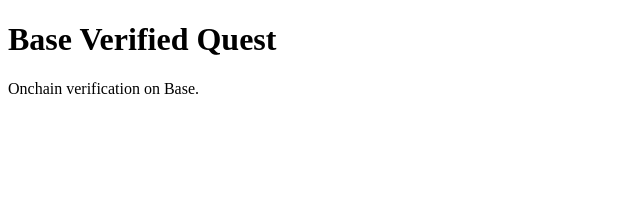
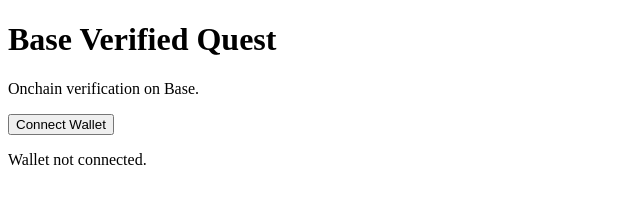
Before and after one commit to WinImpala67/base-verified-quest, a website: page frontend/index.html in a window 1280 px wide. Shown: the whole page, without its empty margins (0-640 px from the left). Drawn offline with Linux system fonts and the light colour scheme.

Commit message:
feat: add wallet connect button

```diff
--- a/frontend/index.html
+++ b/frontend/index.html
@@ -7,6 +7,11 @@
 </head>
 <body>
   <h1>Base Verified Quest</h1>
+
   <p>Onchain verification on Base.</p>
+
+  <button id="connectButton">Connect Wallet</button>
+
+  <p id="status">Wallet not connected.</p>
 </body>
 </html>
```
